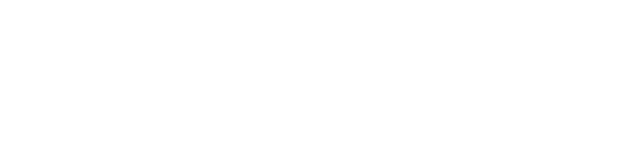
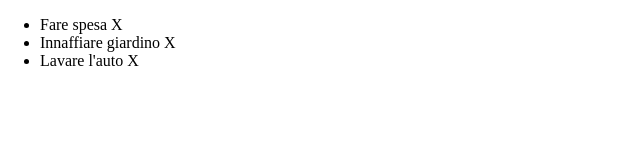
Before and after one commit to francescapetra/js-todo-clone, a plain HTML site: page index.html in a window 1280 px wide. Shown: the whole page, without its empty margins (0-640 px from the left). Drawn offline with nearby package versions, Linux system fonts and the light colour scheme.

Commit message:
array+ciclo e template

```diff
--- a/index.html
+++ b/index.html
@@ -9,6 +9,13 @@
 </head>
 <body>
 
+  <div class="container">
+    <ul class="to_do_list">
+    </ul>
+  </div>
+
+
+<!-- creare un template display none -->
   <div class="template">
     <ul>
       <li> <span class="delete">X</span></li>
--- a/js/script.js
+++ b/js/script.js
@@ -1,9 +1,23 @@
 // Creare una todo list che permetta di aggiungere (tramite campo input) e rimuovere gli elementi!
 
+// creo l'array con un lista già esistente
+var list = [
+  "Fare spesa",
+  "Innaffiare giardino",
+  "Lavare l'auto",
+];
 
+//faccio ciclare i miei elementi
+for (var i = 0; i < list.length; i++) {
+// clono il template con i li
+var template = $(".template ul li").clone();
+// inserisco i miei elementi singoli nel template con prepand
+template.prepend(list[i]);
+//aggiungo il template alla lista esistente to_do_list
+$(".to_do_list").append(template);
+};
 
-
-
+// creo un click generico in previsioni del push successivo da input
 
 
 
```
